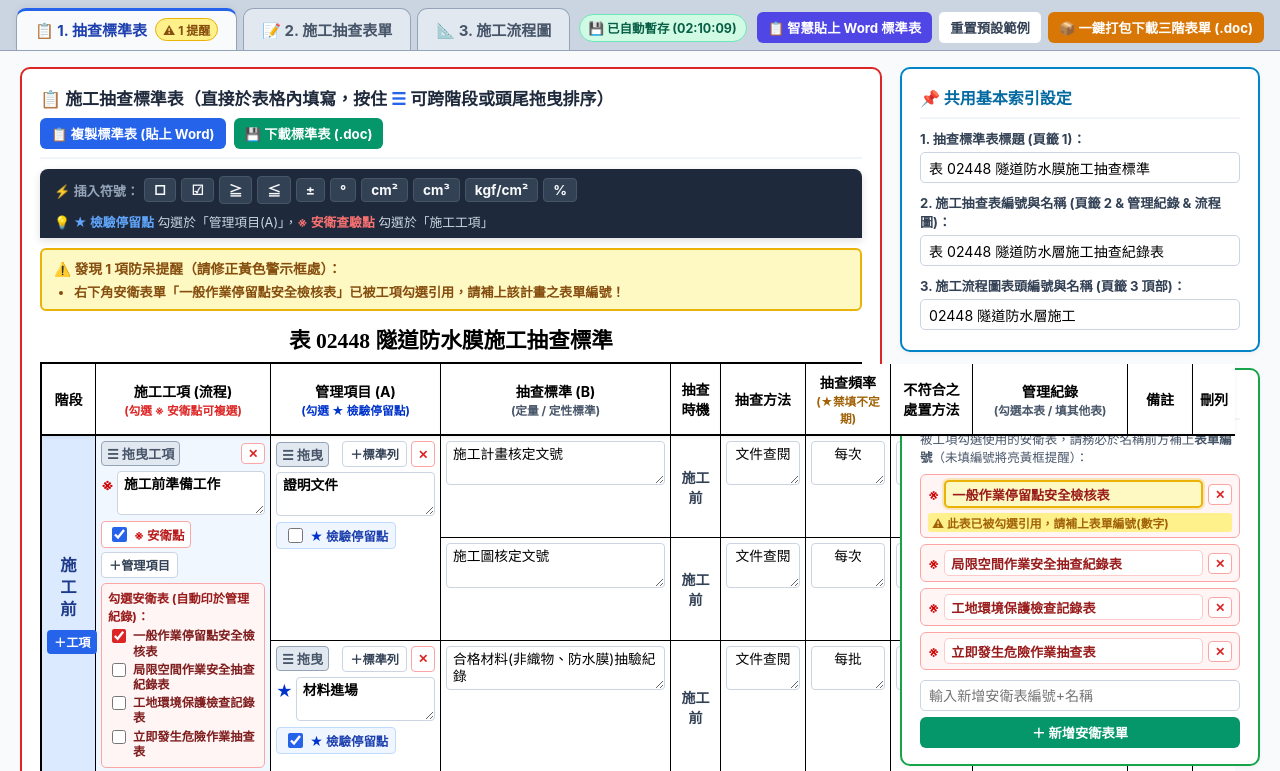
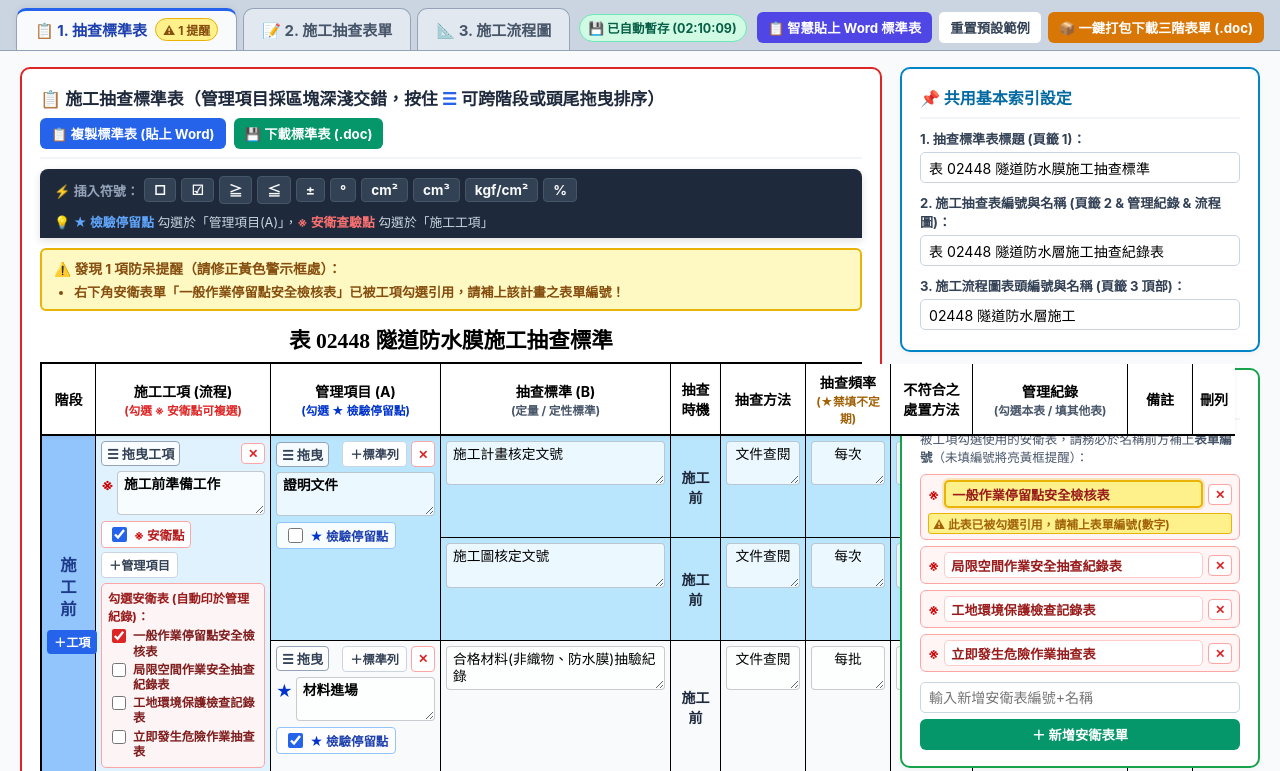
Before and after one commit to yi-jhen-you/auto-TriForm, a plain HTML site: page index.html in a window 1280 px wide. Shown: the top 771 px of the page. Drawn offline with Linux system fonts and the light colour scheme.

Commit message:
Update index.html

```diff
--- a/index.html
+++ b/index.html
@@ -3,7 +3,7 @@
 <head>
   <meta charset="UTF-8">
   <meta name="viewport" content="width=device-width, initial-scale=1.0">
-  <title>工程三階表單半自動生成系統 V8</title>
+  <title>工程三階表單半自動生成系統 V9</title>
   <style>
     * { box-sizing: border-box; font-family: "Microsoft JhengHei", -apple-system, BlinkMacSystemFont, "Segoe UI", Roboto, sans-serif; }
     body { margin: 0; padding: 0; background-color: #e2e8f0; color: #0f172a; font-size: 14px; }
@@ -74,7 +74,7 @@
     .val-ok { background: #dcfce7; border: 1.5px solid #86efac; color: #166534; }
     .val-err { background: #fef9c3; border: 2px solid #eab308; color: #854d0e; }
 
-    /* ==================== 所見即所得編輯大表格 (釘選表頭列) ==================== */
+    /* ==================== 所見即所得編輯大表格 (釘選表頭列 + 方案 B 管理項目整塊深淺交錯) ==================== */
     .wysiwyg-table-wrap { border: 2.5px solid #000; background: #fff; }
     table.wysiwyg-table { width: 100%; border-collapse: separate; border-spacing: 0; table-layout: fixed; }
     table.wysiwyg-table thead th {
@@ -95,19 +95,34 @@
     table.wysiwyg-table td { border-bottom: 1px solid #000; border-right: 1px solid #000; padding: 5px 5px; vertical-align: top; background: #fff; word-wrap: break-word; overflow-wrap: break-word; }
     table.wysiwyg-table td:last-child { border-right: none; }
 
-    td.phase-cell-pre { background-color: #dbeafe !important; color: #1e3a8a; font-weight: 700; text-align: center; vertical-align: middle !important; }
-    td.phase-cell-mid { background-color: #fef3c7 !important; color: #78350f; font-weight: 700; text-align: center; vertical-align: middle !important; }
-    td.phase-cell-post { background-color: #dcfce7 !important; color: #14532d; font-weight: 700; text-align: center; vertical-align: middle !important; }
-
-    tr.row-phase-pre td.flow-cell { background-color: #f0f7ff; }
-    tr.row-phase-mid td.flow-cell { background-color: #fffbeb; }
-    tr.row-phase-post td.flow-cell { background-color: #f0fdf4; }
-
-    .cell-input { width: 100%; border: 1px solid #cbd5e1 !important; background: #fff !important; padding: 4px 6px !important; font-size: 0.86rem !important; border-radius: 4px !important; color: #000; line-height: 1.25; resize: vertical; white-space: pre-wrap; word-break: break-word; }
-    .cell-input:focus { border-color: #2563eb !important; box-shadow: 0 0 0 2px rgba(37,99,235,0.15) !important; }
+    /* 第 1 層：施工階段欄固定飽和底色 */
+    td.phase-cell-pre  { background-color: #93c5fd !important; color: #1e3a8a; font-weight: 700; text-align: center; vertical-align: middle !important; }
+    td.phase-cell-mid  { background-color: #fcd34d !important; color: #78350f; font-weight: 700; text-align: center; vertical-align: middle !important; }
+    td.phase-cell-post { background-color: #86efac !important; color: #14532d; font-weight: 700; text-align: center; vertical-align: middle !important; }
+
+    /* 第 2 層：施工工項欄柔和底色 */
+    tr.row-phase-pre td.flow-cell  { background-color: #e0f2fe !important; }
+    tr.row-phase-mid td.flow-cell  { background-color: #fef3c7 !important; }
+    tr.row-phase-post td.flow-cell { background-color: #dcfce7 !important; }
+
+    /* ==================== 方案 B：依「管理項目(A)」整塊深淺交錯底色 ==================== */
+    /* 施工前 (藍系交錯) */
+    td.b-pre-group-odd   { background-color: #bae6fd !important; }
+    td.b-pre-group-even  { background-color: #f8fafc !important; }
+    /* 施工中 (暖橘系交錯 - 與防呆亮黃明確區隔) */
+    td.b-mid-group-odd   { background-color: #fed7aa !important; }
+    td.b-mid-group-even  { background-color: #fffaf5 !important; }
+    /* 施工後 (綠系交錯) */
+    td.b-post-group-odd  { background-color: #bbf7d0 !important; }
+    td.b-post-group-even { background-color: #f7fee7 !important; }
+
+    /* 輸入框微透明融入方案 B 區塊底色，聚焦打字時轉為純白底 */
+    .cell-input { width: 100%; border: 1px solid rgba(15, 23, 42, 0.22) !important; background: rgba(255, 255, 255, 0.72) !important; padding: 4px 6px !important; font-size: 0.86rem !important; border-radius: 4px !important; color: #000; line-height: 1.25; resize: vertical; white-space: pre-wrap; word-break: break-word; transition: background-color 0.15s, border-color 0.15s; }
+    .cell-input:hover { background: rgba(255, 255, 255, 0.9) !important; }
+    .cell-input:focus { background: #ffffff !important; border-color: #2563eb !important; box-shadow: 0 0 0 2px rgba(37,99,235,0.2) !important; }
 
     /* 拖曳手把與高亮線 */
-    .drag-handle { cursor: grab; color: #475569; font-size: 0.82rem; user-select: none; padding: 2px 5px; border-radius: 4px; display: inline-block; font-weight: bold; background: #e2e8f0; border: 1px solid #94a3b8; }
+    .drag-handle { cursor: grab; color: #334155; font-size: 0.82rem; user-select: none; padding: 2px 5px; border-radius: 4px; display: inline-block; font-weight: bold; background: rgba(255,255,255,0.85); border: 1px solid #94a3b8; }
     .drag-handle:hover { color: #0f172a; background: #cbd5e1; }
     .drag-handle:active { cursor: grabbing; }
     .drag-over-top { border-top: 4px solid #2563eb !important; }
@@ -115,7 +130,7 @@
     .drag-over-box { outline: 3px dashed #2563eb !important; outline-offset: -3px; background-color: #eff6ff !important; }
 
     /* 安衛複選清單樣式 */
-    .safety-multi-box { margin-top: 5px; padding: 5px 6px; background: #fff5f5; border: 1px solid #fca5a5; border-radius: 5px; text-align: left; font-size: 0.76rem; }
+    .safety-multi-box { margin-top: 5px; padding: 5px 6px; background: rgba(255,245,245,0.92); border: 1px solid #fca5a5; border-radius: 5px; text-align: left; font-size: 0.76rem; }
     .safety-multi-item { display: flex; align-items: flex-start; gap: 4px; margin-bottom: 3px; cursor: pointer; color: #7f1d1d; font-weight: 600; line-height: 1.25; word-break: break-all; }
     .safety-multi-item input { width: 14px; height: 14px; margin-top: 1px; accent-color: #dc2626; flex-shrink: 0; }
 
@@ -123,12 +138,12 @@
     .rec-compact-box { display: flex; flex-direction: column; gap: 4px; text-align: left; }
     .rec-compact-top { display: flex; align-items: center; justify-content: space-between; gap: 4px; flex-wrap: wrap; }
     .rec-badge-safety { display: inline-block; background: #fef2f2; border: 1px solid #fca5a5; color: #dc2626; padding: 1px 6px; border-radius: 4px; font-size: 0.74rem; font-weight: 700; cursor: help; }
-    .rec-chk-simple { display: inline-flex; align-items: center; gap: 4px; font-size: 0.78rem; font-weight: 700; color: #1e40af; cursor: pointer; background: #eff6ff; padding: 2px 6px; border-radius: 4px; border: 1px solid #bfdbfe; }
+    .rec-chk-simple { display: inline-flex; align-items: center; gap: 4px; font-size: 0.78rem; font-weight: 700; color: #1e40af; cursor: pointer; background: rgba(239,246,255,0.9); padding: 2px 6px; border-radius: 4px; border: 1px solid #93c5fd; }
     .rec-chk-simple input { width: 14px; height: 14px; margin: 0; }
 
     /* 防呆錯誤黃框樣式 */
-    .input-error { border: 2px solid #eab308 !important; background-color: #fef9c3 !important; box-shadow: 0 0 0 2px rgba(234,179,8,0.25) !important; }
-    .err-msg { color: #a16207; background: #fef08a; padding: 1px 4px; border-radius: 3px; font-size: 0.74rem; font-weight: 700; display: inline-block; margin-top: 2px; }
+    .input-error { border: 2px solid #eab308 !important; background-color: #fef08a !important; box-shadow: 0 0 0 2px rgba(234,179,8,0.25) !important; }
+    .err-msg { color: #a16207; background: #fef08a; border: 1px solid #eab308; padding: 1px 4px; border-radius: 3px; font-size: 0.74rem; font-weight: 700; display: inline-block; margin-top: 2px; }
 
     /* 右側安衛表單管理區 */
     .safety-list { max-height: 280px; overflow-y: auto; display: flex; flex-direction: column; gap: 6px; margin-bottom: 10px; }
@@ -136,7 +151,7 @@
     .safety-item-row { display: flex; align-items: center; gap: 5px; }
     .safety-item input[type="text"] { font-size: 0.82rem; font-weight: 700; color: #991b1b; padding: 4px 6px; border: 1px solid #fecaca; background: #fff; }
 
-    /* A4 預覽紙張 (12pt 字級、1.0 倍行高) */
+    /* A4 預覽紙張 (12pt 字級、1.0 倍行高、純白無底色) */
     .paper-preview-wrapper { background: #cbd5e1; padding: 20px; border-radius: 8px; overflow-x: auto; display: flex; justify-content: center; }
     .paper-a4-portrait { background: #fff; width: 794px; min-height: 1123px; padding: 34px 40px; box-shadow: 0 6px 20px rgba(0,0,0,0.15); color: #000; position: relative; }
     .paper-a4-landscape { background: #fff; width: 1080px; min-height: 720px; padding: 28px 30px; box-shadow: 0 6px 20px rgba(0,0,0,0.15); color: #000; overflow: hidden; }
@@ -195,7 +210,7 @@
         <div class="card card-red">
           <div class="card-title">
             <div>
-              <span style="font-size:1.06rem; color:#1e293b;">📋 施工抽查標準表（直接於表格內填寫，按住 <b style="color:#2563eb;">☰</b> 可跨階段或頭尾拖曳排序）</span>
+              <span style="font-size:1.06rem; color:#1e293b;">📋 施工抽查標準表（管理項目採區塊深淺交錯，按住 <b style="color:#2563eb;">☰</b> 可跨階段或頭尾拖曳排序）</span>
             </div>
             <div style="display:flex; gap:8px;">
               <button class="btn btn-primary" onclick="copyStandardTableToClipboard()">📋 複製標準表 (貼上 Word)</button>
@@ -250,10 +265,10 @@
           </div>
         </div>
 
-        <!-- 抽查標準表 Word 即時預覽 -->
+        <!-- 抽查標準表 Word 即時預覽 (純白無底色) -->
         <div class="card">
           <div class="card-title">
-            <span>👁️ 抽查標準表 Word 輸出排版即時預覽（管理紀錄已縮窄為約 2.2cm，完美對齊範本比例）</span>
+            <span>👁️ 抽查標準表 Word 輸出排版即時預覽（預覽與下載皆維持純白無底色、四邊粗外框）</span>
           </div>
           <div class="paper-preview-wrapper">
             <div class="paper-a4-landscape word-doc-area" id="standardPreviewPaper"></div>
@@ -498,14 +513,13 @@
     window.scrollTo(winX, winY);
   }
 
-  // ==================== 需求 1 & 2 核心修復：嚴格計算表格 2D 矩陣 (修正空儲存格漏判 Bug) 並強制將每欄物理寬度與外粗框寫入每個 <td> ====================
+  // ==================== 嚴格計算表格 2D 矩陣並強制將每欄物理寬度與外粗框寫入每個 <td> ====================
   function applyWordOuterThickBorders(htmlString) {
     const parser = new DOMParser();
     const doc = parser.parseFromString(htmlString, 'text/html');
     const tables = doc.querySelectorAll('table.word-table-thick');
 
     tables.forEach(table => {
-      // 讀取 <col> 上定義的百分比與公分寬度
       const colEls = Array.from(table.querySelectorAll('colgroup col'));
       const colSpecs = colEls.map(col => ({
         pct: col.getAttribute('data-pct') || '',
@@ -521,7 +535,6 @@
         if (!grid[r]) grid[r] = [];
         let c = 0;
         Array.from(tr.cells).forEach(cell => {
-          // 關鍵修正：必須用 !== undefined 判斷，避免空白 <td> 被當成空位置覆蓋！
           while (grid[r][c] !== undefined) c++;
           const rSpan = cell.rowSpan || 1;
           const cSpan = cell.colSpan || 1;
@@ -557,7 +570,6 @@
             }
           }
 
-          // 計算該儲存格（含跨欄 colspan）對應的精確公分寬度與百分比寬度，直接鎖死在 <td> 上防止 Word 自動撐寬
           let sumPct = 0;
           let sumCm = 0;
           for (let cc = minC; cc <= maxC; cc++) {
@@ -593,7 +605,7 @@
   // ==================== 自動暫存 (LocalStorage) ====================
   function buildProjectStateObject() {
     return {
-      version: '8.0',
+      version: '9.0',
       savedAt: new Date().toISOString(),
       globalConfig: {
         stdTitle: document.getElementById('stdTitleInput').value,
@@ -1040,7 +1052,7 @@
     return ph === 'pre' ? '施工前' : (ph === 'post' ? '施工後' : '施工中');
   }
 
-  // ==================== 頁籤 1：直覺式表格編輯器 ====================
+  // ==================== 頁籤 1：直覺式表格編輯器 (套用方案 B：依管理項目整塊深淺交錯) ====================
   function renderStandardEditor() {
     renderPreservingScroll(() => {
       const stdVal = document.getElementById('stdTitleInput').value.trim() || '（請填寫抽查標準表標題）';
@@ -1078,6 +1090,8 @@
         flowsInPhase.forEach(f => f.mgmtItems.forEach(m => { phaseTotalRows += m.criteriaList.length; }));
 
         let phaseCellRendered = false;
+        // 方案 B 計數器：依同階段內的「管理項目(A)」組別奇偶交錯
+        let phaseMgmtGroupCounter = 0;
 
         flowsInPhase.forEach((flow) => {
           let flowTotalRows = 0;
@@ -1087,6 +1101,10 @@
           const flowSafetyNames = getSafetyNamesByIds(flow.safetyFormIds);
 
           flow.mgmtItems.forEach((mgmt) => {
+            phaseMgmtGroupCounter++;
+            const isOddGroup = (phaseMgmtGroupCounter % 2 === 1);
+            const groupColorCls = `b-${p.key}-group-${isOddGroup ? 'odd' : 'even'}`;
+
             const mgmtTotalRows = mgmt.criteriaList.length;
             let mgmtCellRendered = false;
 
@@ -1135,7 +1153,7 @@
                     <textarea id="inp_flow_${flow.id}" rows="2" class="cell-input ${!flow.flowName.trim() ? 'input-error' : ''}" style="font-weight:700;" placeholder="施工工項名稱" oninput="onFlowNameInput('${flow.id}', this.value)">${escapeHtml(flow.flowName)}</textarea>
                   </div>
                   <div style="display:flex; align-items:center; justify-content:space-between; gap:4px; flex-wrap:wrap;">
-                    <label style="cursor:pointer; font-size:0.78rem; font-weight:700; color:#b91c1c; display:inline-flex; align-items:center; gap:4px; background:#fff; padding:2px 6px; border-radius:4px; border:1px solid #fca5a5;">
+                    <label style="cursor:pointer; font-size:0.78rem; font-weight:700; color:#b91c1c; display:inline-flex; align-items:center; gap:4px; background:rgba(255,255,255,0.9); padding:2px 6px; border-radius:4px; border:1px solid #fca5a5;">
                       <input type="checkbox" ${flow.isSafetyPoint ? 'checked' : ''} onchange="toggleFlowSafety('${flow.id}', this.checked)">
                       <span><b style="color:#CC0000;">※</b> 安衛點</span>
                     </label>
@@ -1155,9 +1173,10 @@
                 flowCellRendered = true;
               }
 
-              // 3. 管理項目(A)
+              // 3. 管理項目(A) (套用方案 B 群組底色 groupColorCls)
               if (!mgmtCellRendered) {
                 const tdMgmt = document.createElement('td');
+                tdMgmt.className = groupColorCls;
                 tdMgmt.rowSpan = mgmtTotalRows;
                 tdMgmt.dataset.flowId = flow.id;
                 tdMgmt.dataset.mgmtId = mgmt.id;
@@ -1174,7 +1193,7 @@
                     ${mgmt.isStopPoint ? '<span style="color:#0033CC;font-weight:bold;font-size:1rem;margin-top:4px;">★</span>' : ''}
                     <textarea id="inp_mgmt_${mgmt.id}" rows="2" class="cell-input ${!mgmt.name.trim() ? 'input-error' : ''}" style="font-weight:700;" placeholder="管理項目(A)" oninput="onMgmtNameInput('${flow.id}','${mgmt.id}', this.value)">${escapeHtml(mgmt.name)}</textarea>
                   </div>
-                  <label style="cursor:pointer; font-size:0.78rem; font-weight:700; color:#1e40af; display:inline-flex; align-items:center; gap:4px; background:#eff6ff; padding:2px 7px; border-radius:4px; border:1px solid #bfdbfe;">
+                  <label style="cursor:pointer; font-size:0.78rem; font-weight:700; color:#1e40af; display:inline-flex; align-items:center; gap:4px; background:rgba(255,255,255,0.88); padding:2px 7px; border-radius:4px; border:1px solid #93c5fd;">
                     <input type="checkbox" ${mgmt.isStopPoint ? 'checked' : ''} onchange="toggleMgmtStopPoint('${flow.id}','${mgmt.id}', this.checked)">
                     <span><b style="color:#0033CC;">★</b> 檢驗停留點</span>
                   </label>
@@ -1185,30 +1204,35 @@
                 mgmtCellRendered = true;
               }
 
-              // 4. 抽查標準(B)
+              // 4 ~ 11 欄：全部套用同一個管理項目的 groupColorCls (方案 B：同組管理項目整塊同色)
               const isFreqInvalid = (!cr.freq.trim()) || (mgmt.isStopPoint && cr.freq.includes('不定期'));
               const isStdInvalid = !cr.std.trim();
 
+              // 4. 抽查標準(B)
               const tdStd = document.createElement('td');
+              tdStd.className = groupColorCls;
               tdStd.innerHTML = `<textarea id="inp_std_${cr.id}" rows="${cr.std.includes('\n') ? 4 : 2}" class="cell-input ${isStdInvalid ? 'input-error' : ''}" placeholder="輸入抽查標準(B)" oninput="onCriteriaInput('${flow.id}','${mgmt.id}','${cr.id}','std',this.value)">${escapeHtml(cr.std)}</textarea>`;
               tr.appendChild(tdStd);
 
               // 5. 抽查時機
               const tdTiming = document.createElement('td');
+              tdTiming.className = groupColorCls;
               tdTiming.style.textAlign = 'center';
               tdTiming.style.verticalAlign = 'middle';
               tdTiming.style.fontWeight = '700';
-              tdTiming.style.color = '#334155';
+              tdTiming.style.color = '#1e293b';
               tdTiming.textContent = p.label;
               tr.appendChild(tdTiming);
 
               // 6. 抽查方法
               const tdMethod = document.createElement('td');
+              tdMethod.className = groupColorCls;
               tdMethod.innerHTML = `<textarea rows="2" class="cell-input" style="text-align:center;" placeholder="如：目視" oninput="onCriteriaInput('${flow.id}','${mgmt.id}','${cr.id}','method',this.value)">${escapeHtml(cr.method)}</textarea>`;
               tr.appendChild(tdMethod);
 
               // 7. 抽查頻率
               const tdFreq = document.createElement('td');
+              tdFreq.className = groupColorCls;
               tdFreq.innerHTML = `
                 <textarea id="inp_freq_${cr.id}" rows="2" class="cell-input ${isFreqInvalid ? 'input-error' : ''}" style="text-align:center;" placeholder="如：每次" oninput="onCriteriaInput('${flow.id}','${mgmt.id}','${cr.id}','freq',this.value)">${escapeHtml(cr.freq)}</textarea>
                 <span id="err_freq_${cr.id}" class="err-msg" style="display:${(mgmt.isStopPoint && cr.freq.includes('不定期')) ? 'inline-block' : 'none'};">⚠ 停留點禁填不定期</span>
@@ -1217,11 +1241,13 @@
 
               // 8. 不符合之處置方法
               const tdAction = document.createElement('td');
+              tdAction.className = groupColorCls;
               tdAction.innerHTML = `<textarea rows="2" class="cell-input" style="text-align:center;" placeholder="如：改正" oninput="onCriteriaInput('${flow.id}','${mgmt.id}','${cr.id}','action',this.value)">${escapeHtml(cr.action)}</textarea>`;
               tr.appendChild(tdAction);
 
               // 9. 極簡化「管理紀錄」編輯欄
               const tdRecord = document.createElement('td');
+              tdRecord.className = groupColorCls;
               const safetyBadgeHtml = (flow.isSafetyPoint && flowSafetyNames.length > 0)
                 ? `<span class="rec-badge-safety" title="已自動連動並將於預覽/Word印出：\n${escapeHtml(flowSafetyNames.join('\n'))}">※ 已連動安衛表</span>`
                 : '';
@@ -1242,11 +1268,13 @@
 
               // 10. 備註
               const tdNote = document.createElement('td');
+              tdNote.className = groupColorCls;
               tdNote.innerHTML = `<textarea rows="2" class="cell-input" placeholder="備註" oninput="onCriteriaInput('${flow.id}','${mgmt.id}','${cr.id}','note',this.value)">${escapeHtml(cr.note)}</textarea>`;
               tr.appendChild(tdNote);
 
               // 11. 刪列
               const tdOp = document.createElement('td');
+              tdOp.className = groupColorCls;
               tdOp.style.textAlign = 'center';
               tdOp.style.verticalAlign = 'middle';
               tdOp.innerHTML = `<button class="btn-danger-ghost" onclick="deleteCriteria('${flow.id}','${mgmt.id}','${cr.id}')" title="刪除此列">✕</button>`;
@@ -1653,22 +1681,11 @@
     return flatRows;
   }
 
-  // ==================== 需求 2：輸出 Word「抽查標準表」HTML (依圖 3 比例：管理紀錄縮窄為約 2.2cm / 8.5%) ====================
+  // ==================== 輸出 Word「抽查標準表」HTML (維持純白無底色) ====================
   function generateStandardTableHtml() {
     const stdTitle = document.getElementById('stdTitleInput').value.trim() || '（請填寫抽查標準表標題）';
     const flatRows = buildFlattenedRows();
 
-    // A4 橫向總可印寬度約 26.7cm，依圖 3 精確分配：
-    // Col 0 (階段): 3.0% (0.80cm)
-    // Col 1 (工項橫排): 10.5% (2.80cm)
-    // Col 2 (管理項目A): 14.5% (3.87cm)
-    // Col 3 (抽查標準B): 25.5% (6.81cm)
-    // Col 4 (抽查時機): 7.5% (2.00cm)
-    // Col 5 (抽查方法): 10.0% (2.67cm)
-    // Col 6 (抽查頻率): 8.5% (2.27cm)
-    // Col 7 (不符合處置): 7.0% (1.87cm)
-    // Col 8 (管理紀錄 - 依需求縮窄約 2.2cm): 8.5% (2.27cm)
-    // Col 9 (備註): 5.0% (1.34cm)
     const colgroupHtml = `
       <colgroup>
         <col data-pct="3.0" data-cm="0.80" style="width:3.0%;">
@@ -1746,8 +1763,7 @@
     if (paper) paper.innerHTML = generateStandardTableHtml();
   }
 
-  // ==================== 需求 1 & 2：輸出「施工抽查表單 (頁籤 2)」HTML ====================
-  // 依圖 2 比例強制寫入物理寬度：抽查標準 5.0cm (28.5%)、實際抽查情形 4.4cm (25%)、抽查結果 1.2cm (7%)、簽名欄 2.9cm (16.5%)
+  // ==================== 輸出「施工抽查表單 (頁籤 2)」HTML ====================
   function generateChecklistTableHtml() {
     const planHeader = document.getElementById('chkPlanHeader').value.trim();
     const docCode = document.getElementById('chkDocCode').value.trim();
@@ -1771,14 +1787,6 @@
       }
     });
 
-    // A4 直向總寬約 17.4cm，嚴格對齊圖 2 比例：
-    // Col 0 (階段直排): 3.5% (0.61cm)
-    // Col 1 (工項直排): 4.5% (0.78cm)
-    // Col 2 (管理項目): 15.0% (2.61cm)
-    // Col 3 (抽查標準 - 依需求設為 5.0cm): 28.5% (4.96cm)
-    // Col 4 (實際抽查情形): 25.0% (4.35cm)
-    // Col 5 (抽查結果): 7.0% (1.22cm)
-    // Col 6 (備註 / 抽查人簽名加寬): 16.5% (2.87cm)
     const colgroupHtml = `
       <colgroup>
         <col data-pct="3.5" data-cm="0.61" style="width:3.5%;">
```
